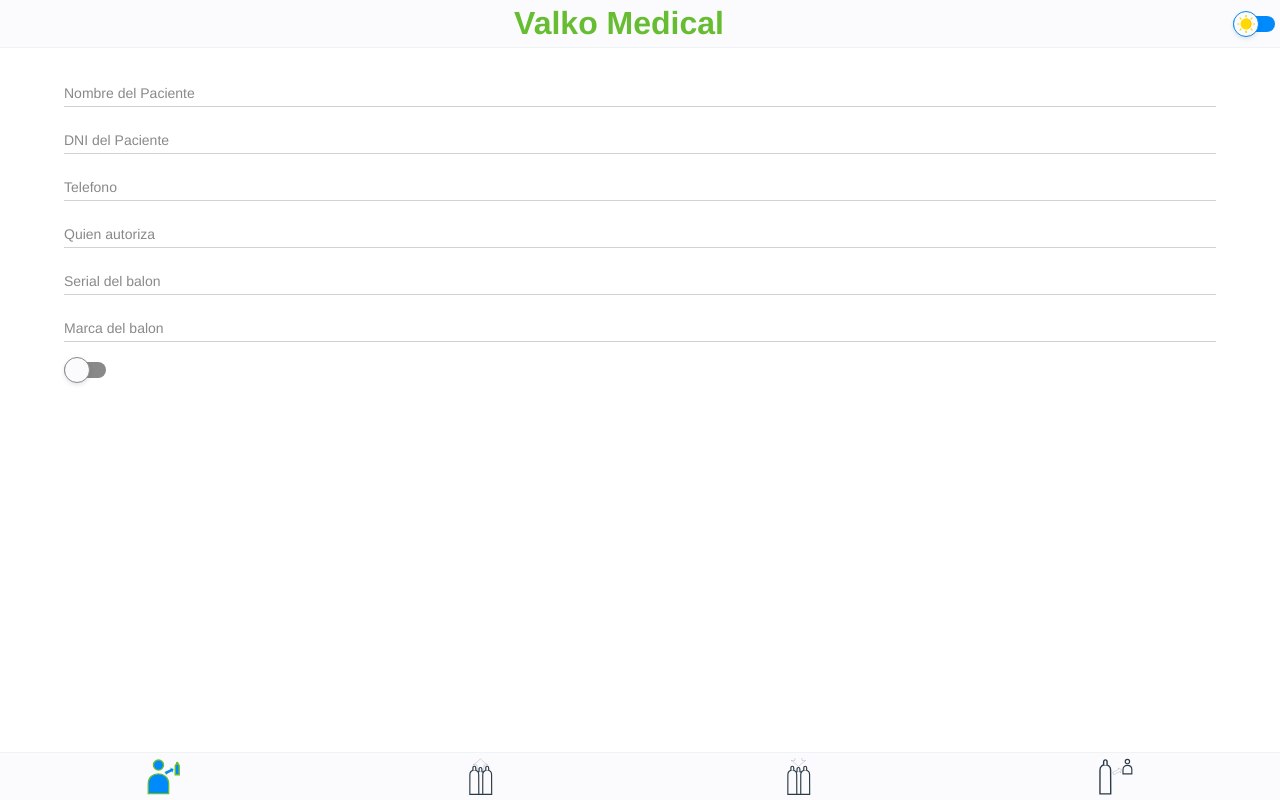
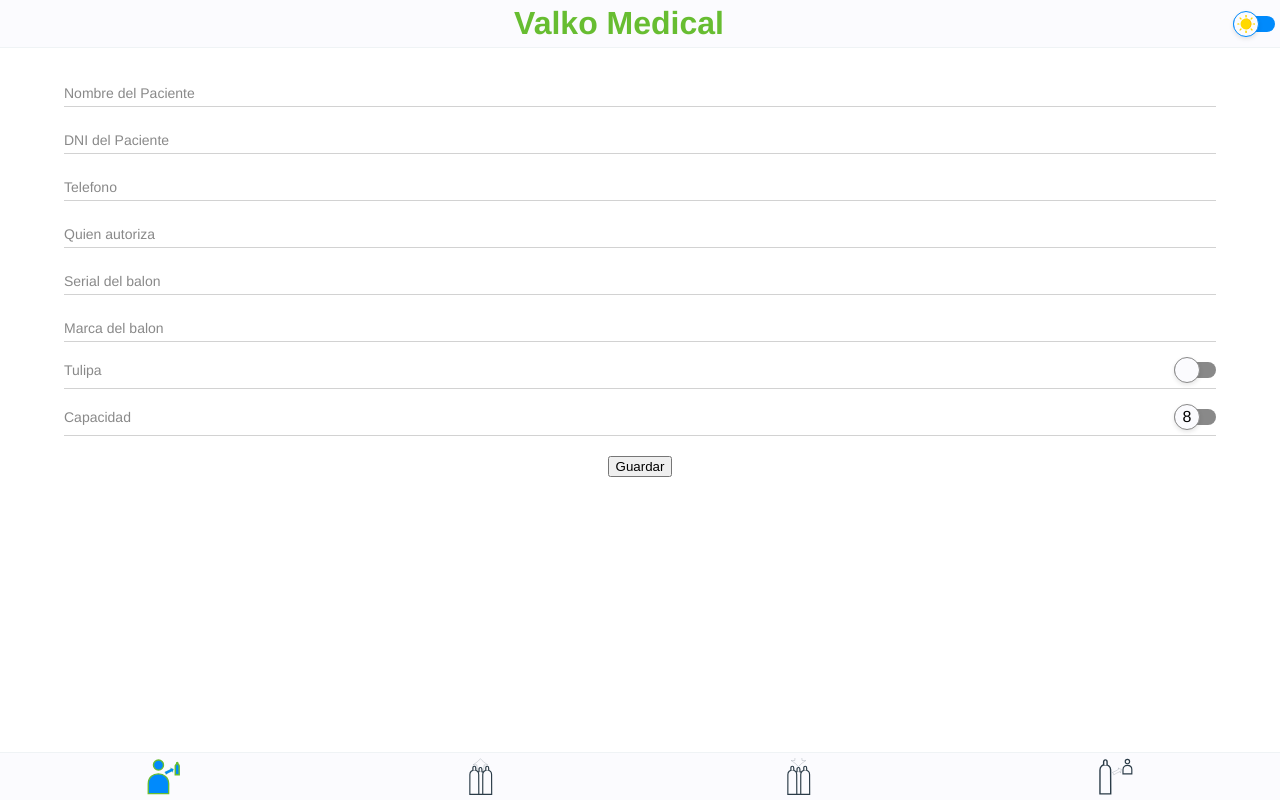
Before and after one commit to AJ-Wi/AJ-Valko_vue, a Vue app: page / in a window 1280 px wide. Built offline with nearby package versions, Linux system fonts and the light colour scheme; the HTML template or start-up script is replaced by a standard one.

Commit message:
modificando toggleMode

```diff
--- a/src/components/Inputs.vue
+++ b/src/components/Inputs.vue
@@ -137,7 +137,7 @@
 .labels {
   color: #898989;
   font-size: 14px;
-  font-weight: 300;
+  font-weight: 500;
   transition: all 0.3s cubic-bezier(0.64, 0.09, 0.08, 1);
   margin: 10px 0 10px;
   display: inline-block;
--- a/src/components/ToggleMode.vue
+++ b/src/components/ToggleMode.vue
@@ -1,8 +1,9 @@
 <template>
-  <div class="contenToggle">
+  <div class="contenToggle" :class="{ line: text }">
+    <label v-if="text" class="label"><slot></slot></label>
     <label class="togglemode" :class="{ darkMode: dark, on: check }">
-      <input type="checkbox" v-model="check" />
-      <span></span>
+      <input type="checkbox" @change="insertValue()" v-model="check" />
+      <span>{{ value }}</span>
     </label>
   </div>
 </template>
@@ -13,16 +14,40 @@
   data() {
     return {
       check: false,
+      value: this.val1,
     };
   },
-  props: ["dark"],
+  props: ["dark", "text", "val1", "val2"],
+  methods: {
+    insertValue() {
+      if (!this.check) {
+        this.value = this.val1;
+      } else {
+        this.value = this.val2;
+      }
+    },
+  },
 };
 </script>
 
 <style scoped>
 .contenToggle {
   display: flex;
+  justify-content: space-between;
 }
+
+.label {
+  color: #898989;
+  font-size: 14px;
+  font-weight: 500;
+}
+
+.line {
+  border-bottom: 1px solid #d2d2d2;
+  padding-bottom: 10px;
+  margin-bottom: 20px;
+}
+
 .togglemode {
   width: 42px;
   height: 1rem;
@@ -50,6 +75,9 @@
   transition: left 0.25s, transform 0.25s;
   border: 1px solid #898989;
   box-shadow: 0 2px 4px rgb(0 0 0 / 10%);
+  align-items: center;
+  display: flex;
+  justify-content: center;
 }
 
 .togglemode.on {
--- a/src/views/Recepcion.vue
+++ b/src/views/Recepcion.vue
@@ -6,7 +6,9 @@
     <Inputs type="text" name="autorizador">Quien autoriza</Inputs>
     <Inputs type="text" name="serial">Serial del balon</Inputs>
     <Inputs type="text" name="marca">Marca del balon</Inputs>
-    <ToggleMode />
+    <ToggleMode text="true">Tulipa</ToggleMode>
+    <ToggleMode text="true" val1="8" val2="10">Capacidad</ToggleMode>
+    <input type="button" value="Guardar" />
   </div>
 </template>
 
```
